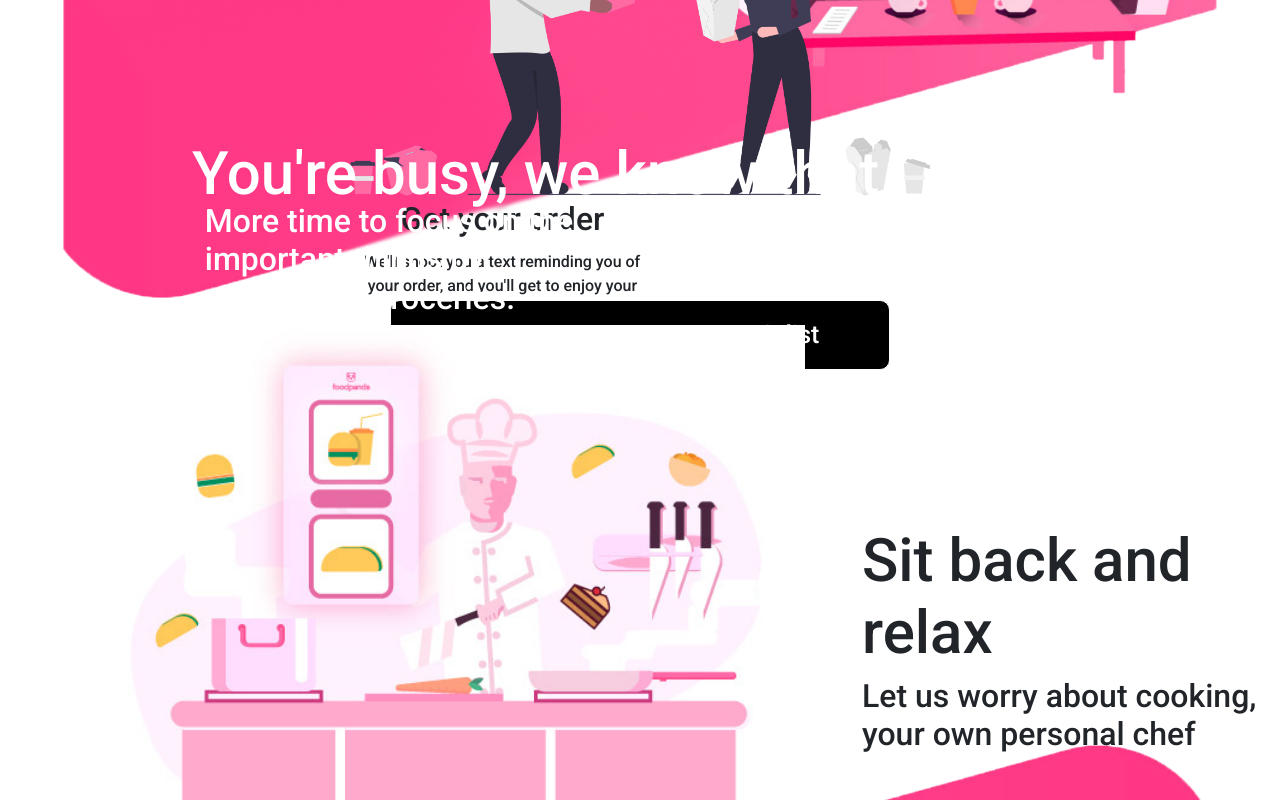
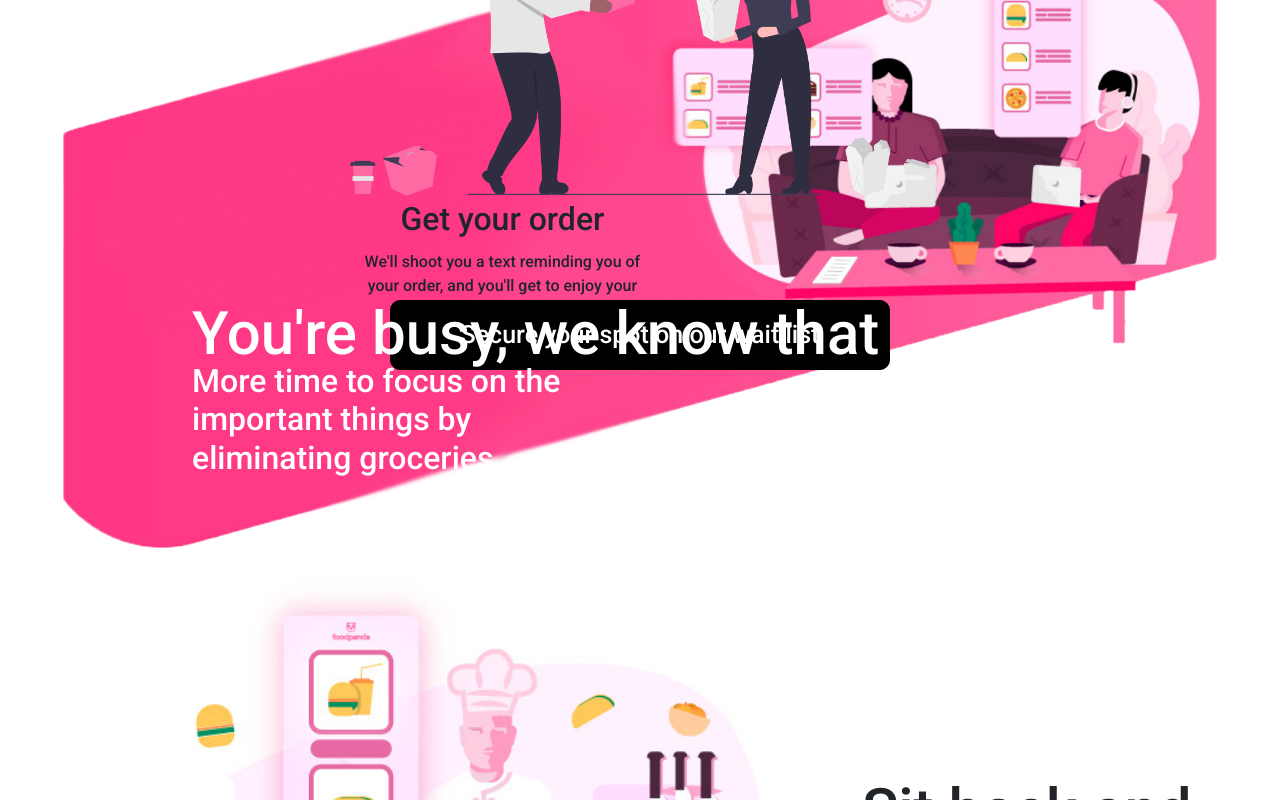
Before and after one commit to RagibAhashan/greentable, a React (Create React App) app in the folder client/: page / in a window 1280 px wide. Shown: the part 1742-2542 px from the top of the page. Built offline with nearby package versions, Linux system fonts and the light colour scheme.

Commit message:
View update

```diff
--- a/client/src/components/home.js
+++ b/client/src/components/home.js
@@ -112,7 +112,7 @@ const HomePage = () => {
 
 
                 <div id='container'>
-                    <Button id='notified-btn' style={{marginTop:'50px'}}> {'Secure your spot on our wait list'} </Button>
+                    <Button id='notified-btn' style={{marginTop:'50px', borderColor:'black'}}> {'Secure your spot on our wait list'} </Button>
                 </div>
             </section>
 
@@ -121,7 +121,7 @@ const HomePage = () => {
             style={{
                 // backgroundColor:'grey',
                 marginBottom:'300px',
-                marginTop:'-450px'}}
+                marginTop:'-200px'}}
             >
 
 
@@ -135,7 +135,7 @@ const HomePage = () => {
                         style={{
                             color:'white',
                             position:'absolute',
-                            top:'235%',
+                            top:'255%',
                             left:'15%',
                             fontSize:'60px'
                         }}
@@ -147,8 +147,8 @@ const HomePage = () => {
                         style={{
                             color:'white',
                             position:'absolute',
-                            top:'243%',
-                            left:'16%',
+                            top:'263%',
+                            left:'15%',
                             width:'30%'
                         }}
                         >
@@ -192,7 +192,7 @@ const HomePage = () => {
 
                 <div style={{
                     margin:'auto',
-                    marginTop:'-230px'
+                    marginTop:'-130px'
                 }}>
                     <section>
 
@@ -200,7 +200,7 @@ const HomePage = () => {
                         style={{
                             color:'white',
                             position:'absolute',
-                            top:'370%',
+                            top:'430%',
                             left:'15%',
                             fontSize:'60px'
                         }}
@@ -212,7 +212,7 @@ const HomePage = () => {
                         style={{
                             color:'white',
                             position:'absolute',
-                            top:'378%',
+                            top:'440%',
                             left:'15%',
                             width:'30%'
                         }}
```
